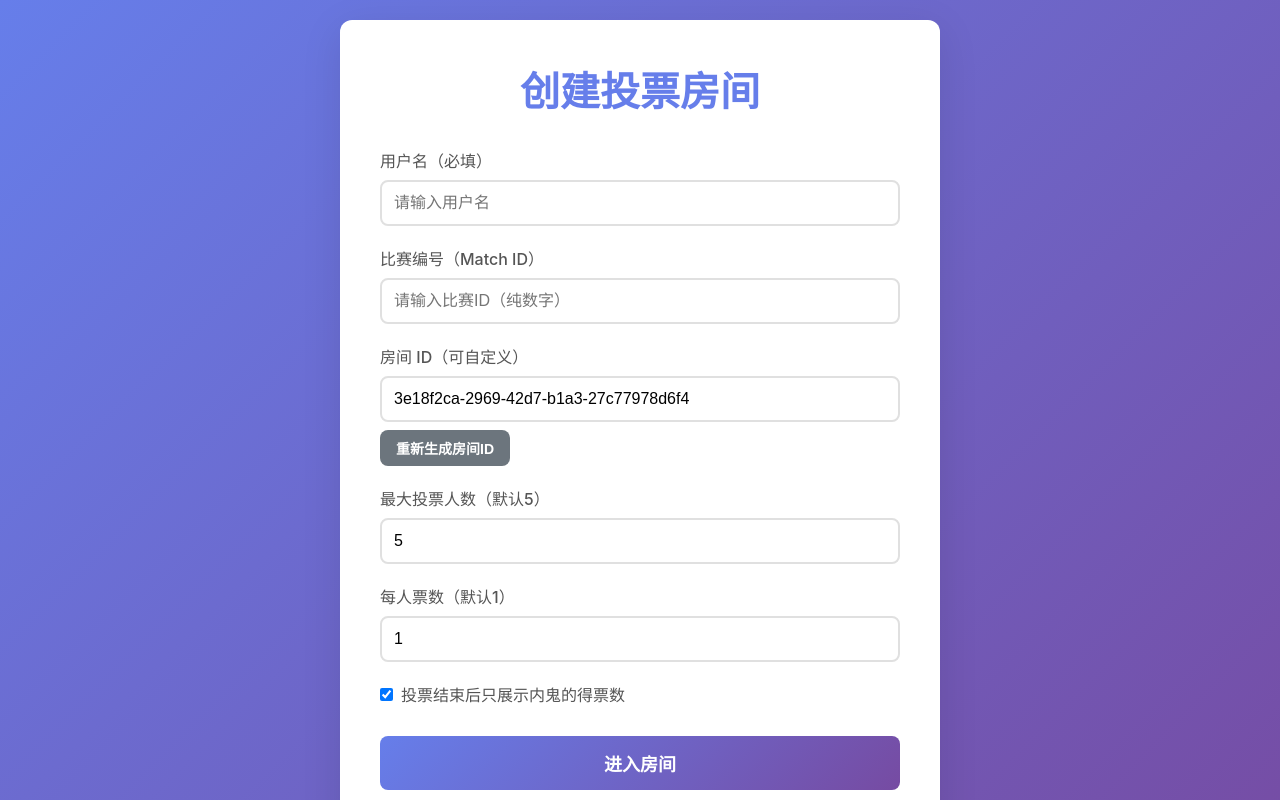
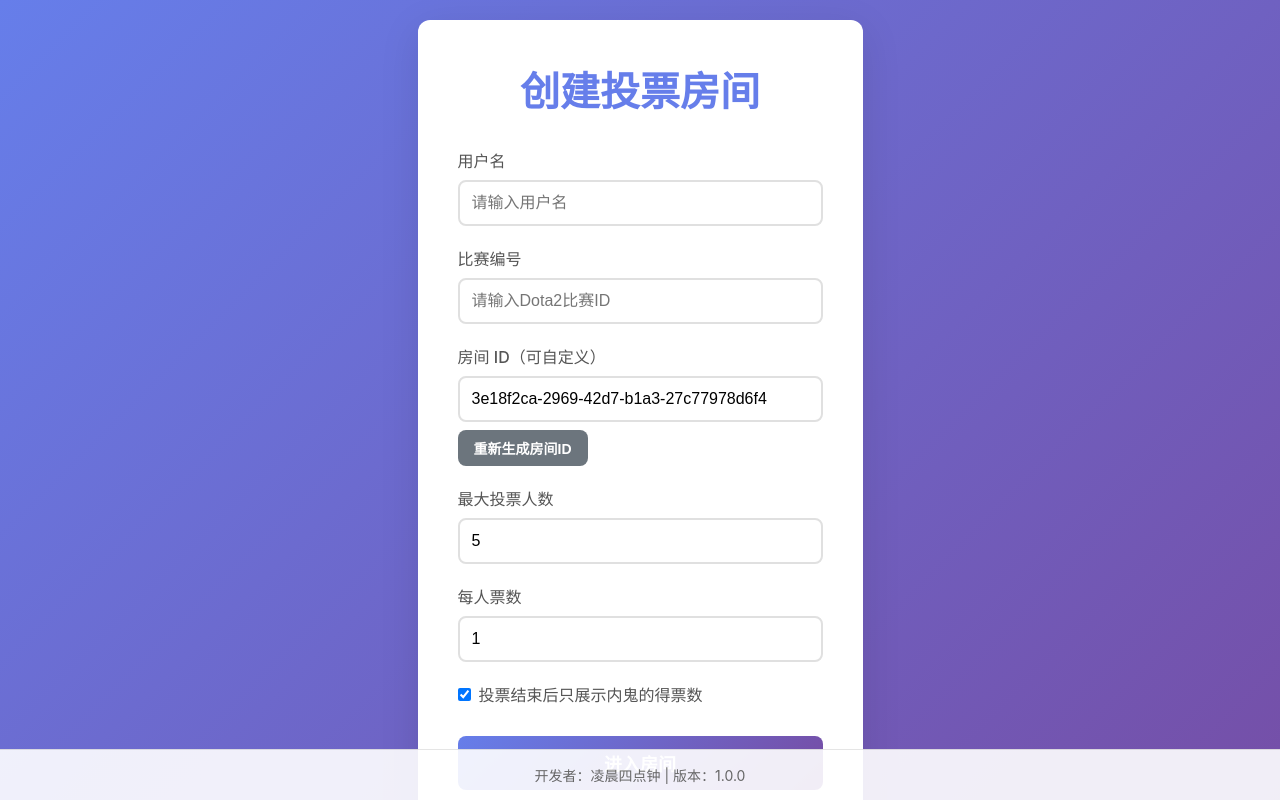
Before and after one commit to suguangsong/catch-the-mole, a Vue app in the folder frontend/: page /create in a window 1280 px wide. Shown: the top 800 px of the page. Built offline with nearby package versions, Linux system fonts and the light colour scheme.

Commit message:
Refactor titles and labels for clarity; add Footer component to App.vue; enhance layout styling in CreateRoom and Home views.

```diff
--- a/frontend/index.html
+++ b/frontend/index.html
@@ -3,7 +3,7 @@
 <head>
   <meta charset="UTF-8">
   <meta name="viewport" content="width=device-width, initial-scale=1.0">
-  <title>抓畜 - 谁是这把的内鬼？</title>
+  <title>抓畜 - 谁是内鬼？</title>
 </head>
 <body>
   <div id="app"></div>
--- a/frontend/src/App.vue
+++ b/frontend/src/App.vue
@@ -1,10 +1,18 @@
 <template>
-  <router-view />
+  <div class="app-wrapper">
+    <router-view />
+    <Footer />
+  </div>
 </template>
 
 <script>
+import Footer from './components/Footer.vue'
+
 export default {
-  name: 'App'
+  name: 'App',
+  components: {
+    Footer
+  }
 }
 </script>
 
@@ -32,6 +40,15 @@ body {
   align-items: center;
   justify-content: center;
   padding: 20px;
+  padding-bottom: 70px;
+}
+
+.app-wrapper {
+  display: flex;
+  flex-direction: column;
+  align-items: center;
+  justify-content: center;
+  min-height: 100vh;
 }
 
 .container {
--- /dev/null
+++ b/frontend/src/components/Footer.vue
@@ -0,0 +1,31 @@
+<template>
+  <footer class="footer">
+    <p>开发者：凌晨四点钟 | 版本：1.0.0</p>
+  </footer>
+</template>
+
+<script>
+export default {
+  name: 'Footer'
+}
+</script>
+
+<style scoped>
+.footer {
+  position: fixed;
+  bottom: 0;
+  left: 0;
+  right: 0;
+  text-align: center;
+  padding: 15px;
+  background: rgba(255, 255, 255, 0.9);
+  border-top: 1px solid rgba(0, 0, 0, 0.1);
+  font-size: 14px;
+  color: #666;
+  z-index: 1000;
+}
+
+.footer p {
+  margin: 0;
+}
+</style>
--- a/frontend/src/views/CreateRoom.vue
+++ b/frontend/src/views/CreateRoom.vue
@@ -3,7 +3,7 @@
     <h1>创建投票房间</h1>
     <form @submit.prevent="handleSubmit">
       <div class="form-group">
-        <label>用户名（必填）</label>
+        <label>用户名</label>
         <input
           v-model="username"
           type="text"
@@ -12,11 +12,11 @@
         />
       </div>
       <div class="form-group">
-        <label>比赛编号（Match ID）</label>
+        <label>比赛编号</label>
         <input
           v-model="matchId"
           type="text"
-          placeholder="请输入比赛ID（纯数字）"
+          placeholder="请输入Dota2比赛ID"
           @input="handleMatchIdInput"
           required
         />
@@ -38,7 +38,7 @@
         </button>
       </div>
       <div class="form-group">
-        <label>最大投票人数（默认5）</label>
+        <label>最大投票人数</label>
         <input
           v-model.number="maxVotes"
           type="number"
@@ -47,7 +47,7 @@
         />
       </div>
       <div class="form-group">
-        <label>每人票数（默认1）</label>
+        <label>每人票数</label>
         <input
           v-model.number="votesPerUser"
           type="number"
--- a/frontend/src/views/Home.vue
+++ b/frontend/src/views/Home.vue
@@ -1,7 +1,7 @@
 <template>
   <div class="container">
     <h1>抓畜</h1>
-    <h2>谁是这把的内鬼？</h2>
+    <h2>谁是内鬼？</h2>
     <button @click="goToCreate">创建投票房间</button>
     <button @click="goToJoin" class="btn-secondary">加入投票房间</button>
   </div>
```
Also changed, not shown: 1 other file (tests, documents, lock files or other folders).
